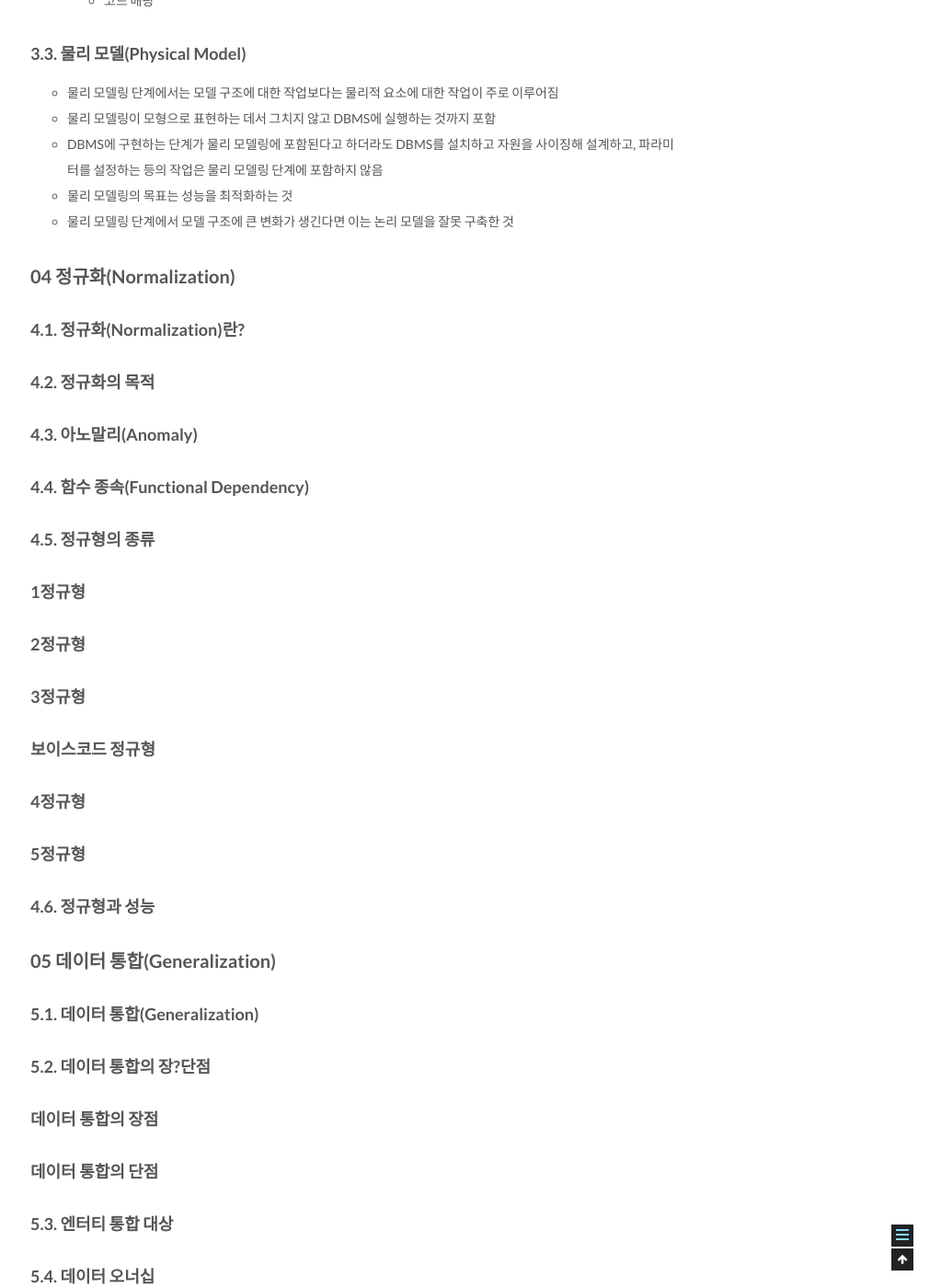
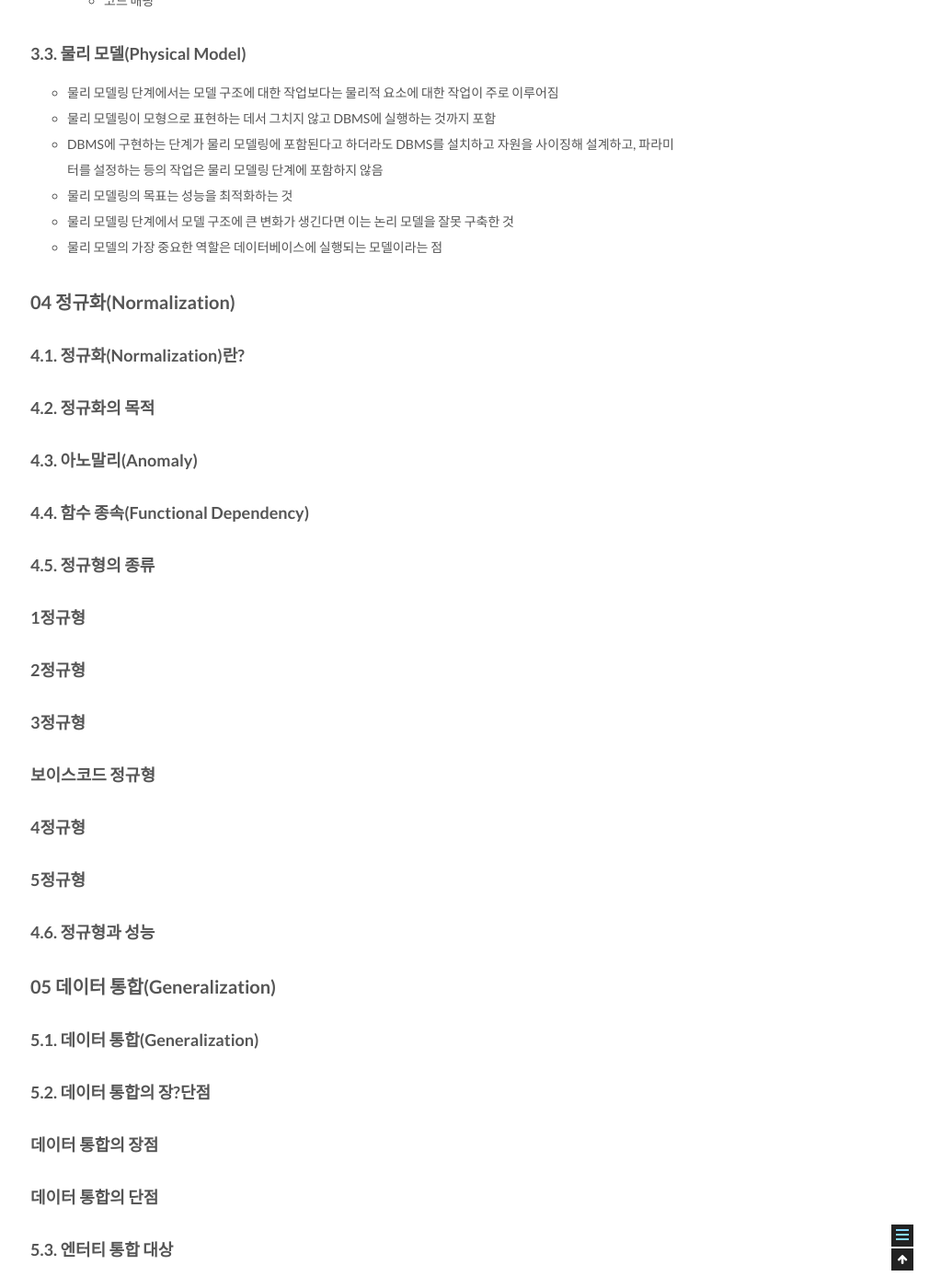
Before and after one commit to csj4032/csj4032.github.io, a Jekyll site: the page built from _posts/2018-05-02-관계형데이터모델링프리미엄가이드.md, in a window 1280 px wide and 1400 px high, scrolled down 9830 px. Shown: the whole window at 92% size, without its empty margins (257-1280 px from the left). Built offline with Jekyll 4.4.1, drawn with Linux system fonts in a browser that asks for light colours; comment, search, counter and statistics services are not loaded.

Commit message:
관계형 데이터 베이스 모델링 포스팅 수정

```diff
--- a/_posts/2018-05-02-관계형데이터모델링프리미엄가이드.md
+++ b/_posts/2018-05-02-관계형데이터모델링프리미엄가이드.md
@@ -303,6 +303,7 @@ comments: true
 * DBMS에 구현하는 단계가 물리 모델링에 포함된다고 하더라도 DBMS를 설치하고 자원을 사이징해 설계하고, 파라미터를 설정하는 등의 작업은 물리 모델링 단계에 포함하지 않음
 * 물리 모델링의 목표는 성능을 최적화하는 것
 * 물리 모델링 단계에서 모델 구조에 큰 변화가 생긴다면 이는 논리 모델을 잘못 구축한 것
+* 물리 모델의 가장 중요한 역할은 데이터베이스에 실행되는 모델이라는 점
 
 ## 04 정규화(Normalization)
 
```
